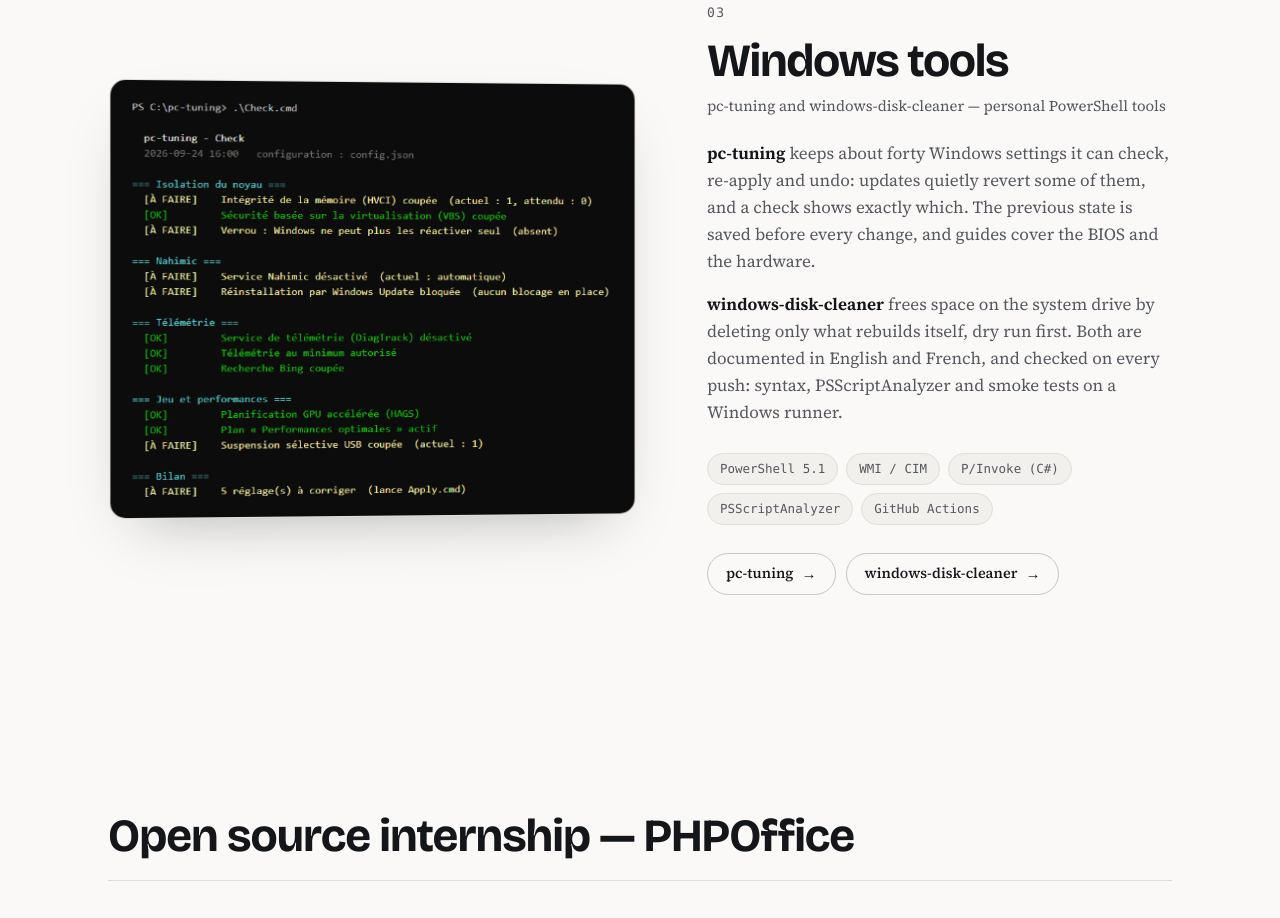
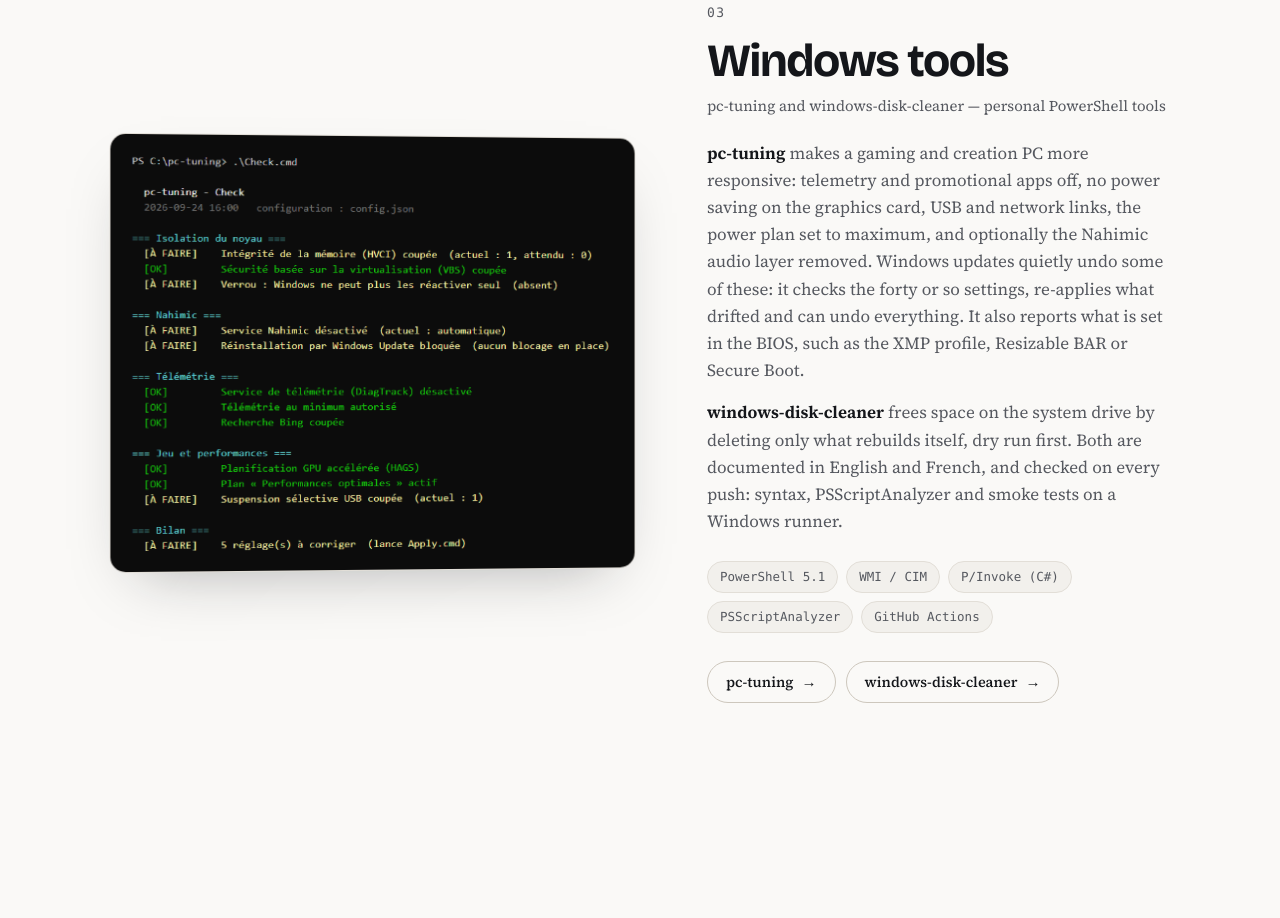
Before and after one commit to slayerfx/slayerfx.github.io, a plain HTML site: page index.html in a window 1280 px wide. Shown: the part 2477-3395 px from the top of the page. Drawn offline with Linux system fonts and the light colour scheme.

Commit message:
Outils Windows : dit a quoi sert pc-tuning, pas seulement comment il marche

```diff
--- a/index.html
+++ b/index.html
@@ -236,10 +236,13 @@
         <h3 data-i18n="win.titre">Outils Windows</h3>
         <p class="project-role" data-i18n="win.role">pc-tuning et windows-disk-cleaner — outils personnels en PowerShell</p>
         <p data-i18n="win.p1">
-          <strong>pc-tuning</strong> tient une quarantaine de réglages de Windows qu'il sait
-          vérifier, réappliquer et annuler : les mises à jour en défont certains sans
-          prévenir, et une vérification montre exactement lesquels. L'état d'avant est noté
-          avant chaque modification, et des guides couvrent le BIOS et le matériel.
+          <strong>pc-tuning</strong> rend un PC de jeu et de création plus réactif : télémétrie
+          et applis promotionnelles coupées, plus d'économies d'énergie sur la carte graphique,
+          l'USB et le réseau, plan d'alimentation au maximum, et en option la couche audio
+          Nahimic retirée. Les mises à jour de Windows en défont certains sans prévenir : il
+          vérifie la quarantaine de réglages, réapplique ce qui a bougé et sait tout annuler.
+          Il signale aussi ce qui se règle dans le BIOS, comme le profil XMP, Resizable BAR
+          ou Secure Boot.
         </p>
         <p data-i18n="win.p2">
           <strong>windows-disk-cleaner</strong> libère le disque système en ne supprimant que
--- a/js/anglais.js
+++ b/js/anglais.js
@@ -59,10 +59,13 @@ const ANGLAIS = {
 
   'win.titre': 'Windows tools',
   'win.role': 'pc-tuning and windows-disk-cleaner — personal PowerShell tools',
-  'win.p1': '<strong>pc-tuning</strong> keeps about forty Windows settings it can check, '
-          + 're-apply and undo: updates quietly revert some of them, and a check shows '
-          + 'exactly which. The previous state is saved before every change, and guides '
-          + 'cover the BIOS and the hardware.',
+  'win.p1': '<strong>pc-tuning</strong> makes a gaming and creation PC more responsive: '
+          + 'telemetry and promotional apps off, no power saving on the graphics card, USB '
+          + 'and network links, the power plan set to maximum, and optionally the Nahimic '
+          + 'audio layer removed. Windows updates quietly undo some of these: it checks the '
+          + 'forty or so settings, re-applies what drifted and can undo everything. It also '
+          + 'reports what is set in the BIOS, such as the XMP profile, Resizable BAR or '
+          + 'Secure Boot.',
   'win.p2': '<strong>windows-disk-cleaner</strong> frees space on the system drive by '
           + 'deleting only what rebuilds itself, dry run first. Both are documented in '
           + 'English and French, and checked on every push: syntax, PSScriptAnalyzer and '
```
